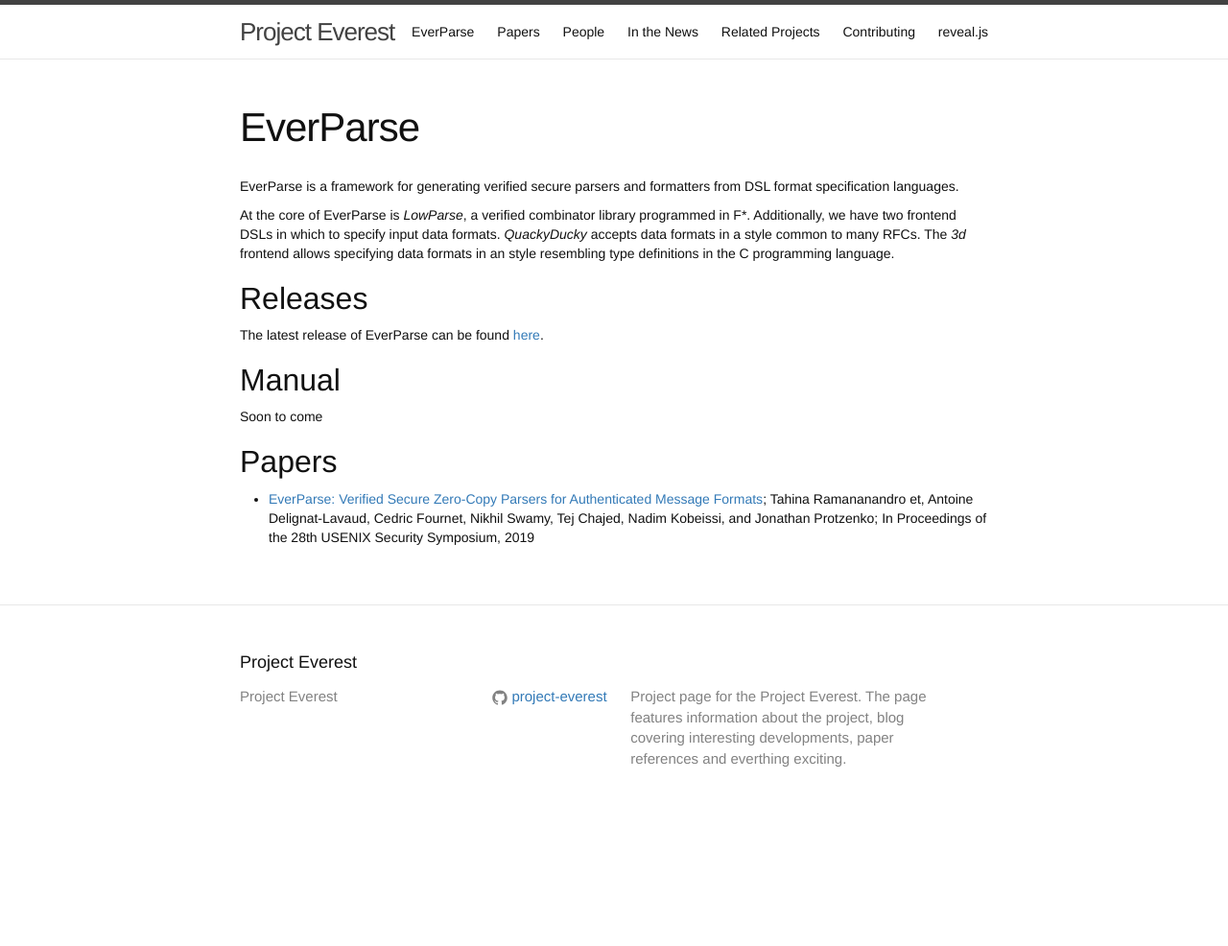
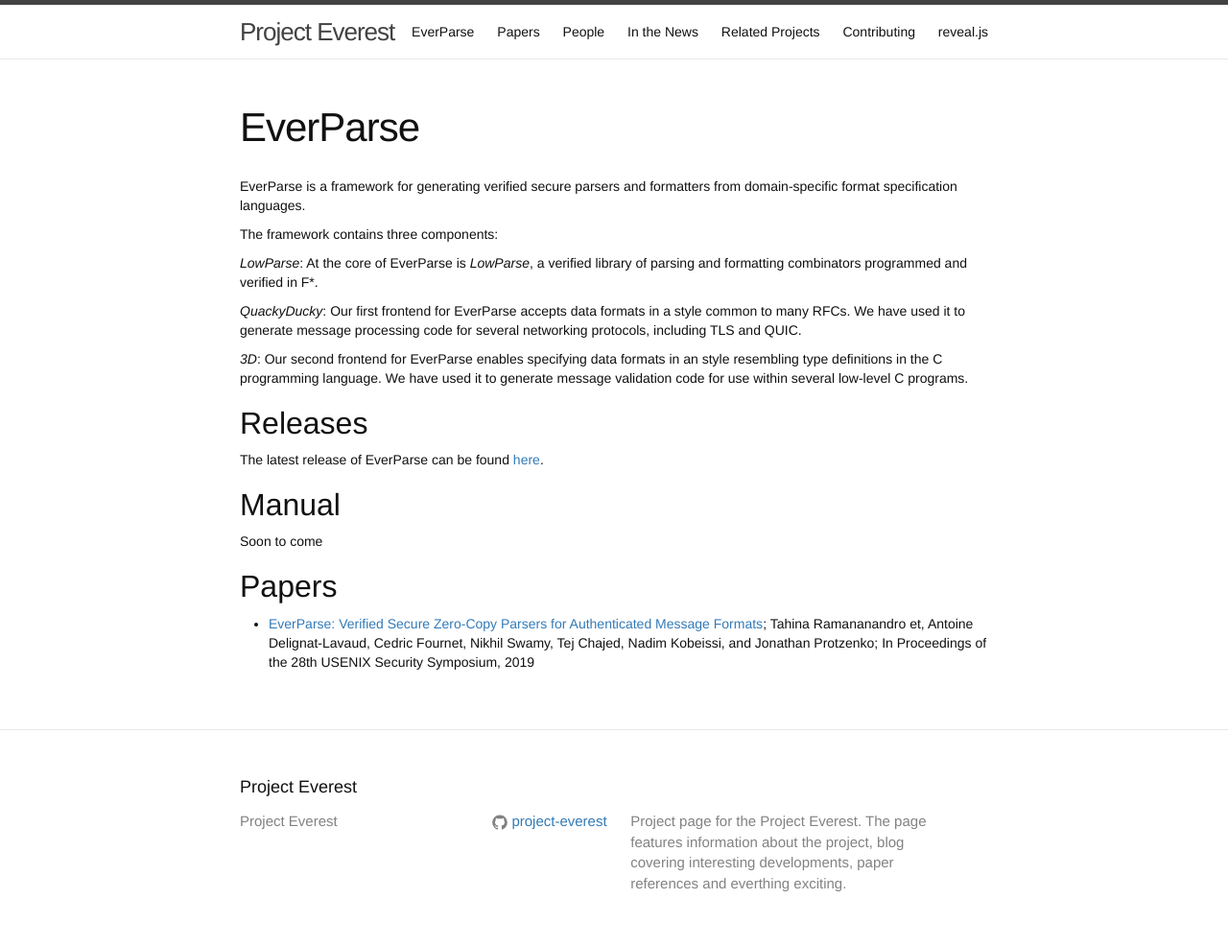
Before and after one commit to project-everest/project-everest.github.io, a Jekyll site: the page built from everparse/index.md, in a window 1280 px wide. Shown: the whole page at 96% size. Built offline with Jekyll 4.4.1, drawn with Linux system fonts in a browser that asks for light colours; before the commit the page ends 900 px from its top, so only the background shows below that.

Commit message:
elaborating on EverParse a bit

```diff
--- a/everparse/index.md
+++ b/everparse/index.md
@@ -5,14 +5,22 @@
 ---
 
 EverParse is a framework for generating verified secure parsers and
-formatters from DSL format specification languages.
+formatters from domain-specific format specification languages.
 
-At the core of EverParse is _LowParse_, a verified combinator library
-programmed in F\*. Additionally, we have two frontend DSLs in which to
-specify input data formats. _QuackyDucky_ accepts data formats in a
-style common to many RFCs. The _3d_ frontend allows specifying data
+The framework contains three components:
+
+*LowParse*: At the core of EverParse is _LowParse_, a verified library
+of parsing and formatting combinators programmed and verified in F\*.
+
+*QuackyDucky*: Our first frontend for EverParse accepts data formats
+in a style common to many RFCs. We have used it to generate message
+processing code for several networking protocols, including TLS and
+QUIC.
+
+*3D*: Our second frontend for EverParse enables specifying data
 formats in an style resembling type definitions in the C programming
-language.
+language. We have used it to generate message validation code for use
+within several low-level C programs.
 
 ## Releases
 
```
